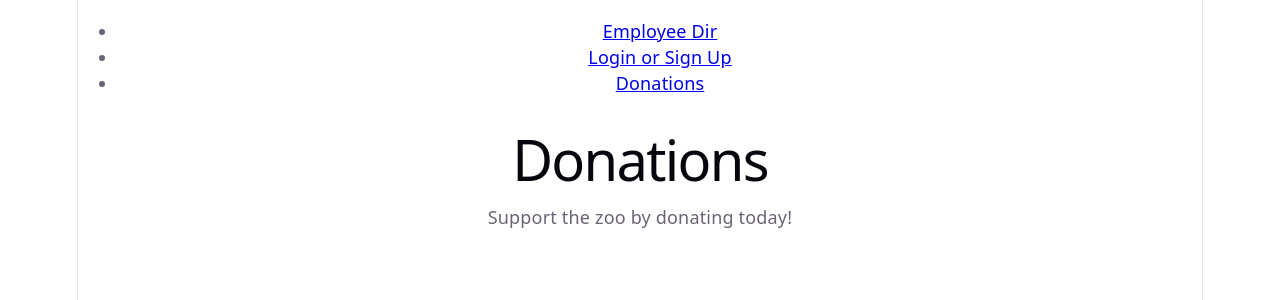
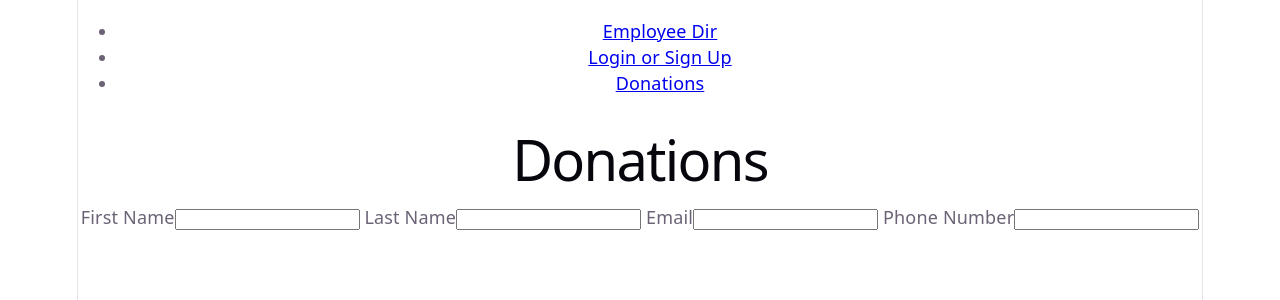
Before and after one commit to KhadeejaTap/team3, a React app in the folder frontend/: page /donations in a window 1280 px wide. Shown: the top 300 px of the page. Built offline with nearby package versions, Linux system fonts and the light colour scheme; the HTML template or start-up script is replaced by a standard one.

Commit message:
added input fields for donations form

```diff
--- a/frontend/src/kim/Donations.jsx
+++ b/frontend/src/kim/Donations.jsx
@@ -4,7 +4,16 @@ function Donations() {
     return(
         <main>
             <h1>Donations</h1>
-            <p>Support the zoo by donating today!</p>
+            <form>
+                <label htmlFor="donor_first"> First Name</label>
+                <input type="text" id="donor_first" name="donor_first" required />
+                <label htmlFor="donor_last"> Last Name</label>
+                <input type="text" id="donor_last" name="donor_last" required />
+                <label htmlFor="donor_email"> Email</label>
+                <input type="email" id="donor_email" name="donor_email" required />
+                <label htmlFor="donor_phone"> Phone Number</label>
+                <input type="text" id="donor_phone" name="donor_phone" required />
+            </form>
         </main>
     );
     }
```
